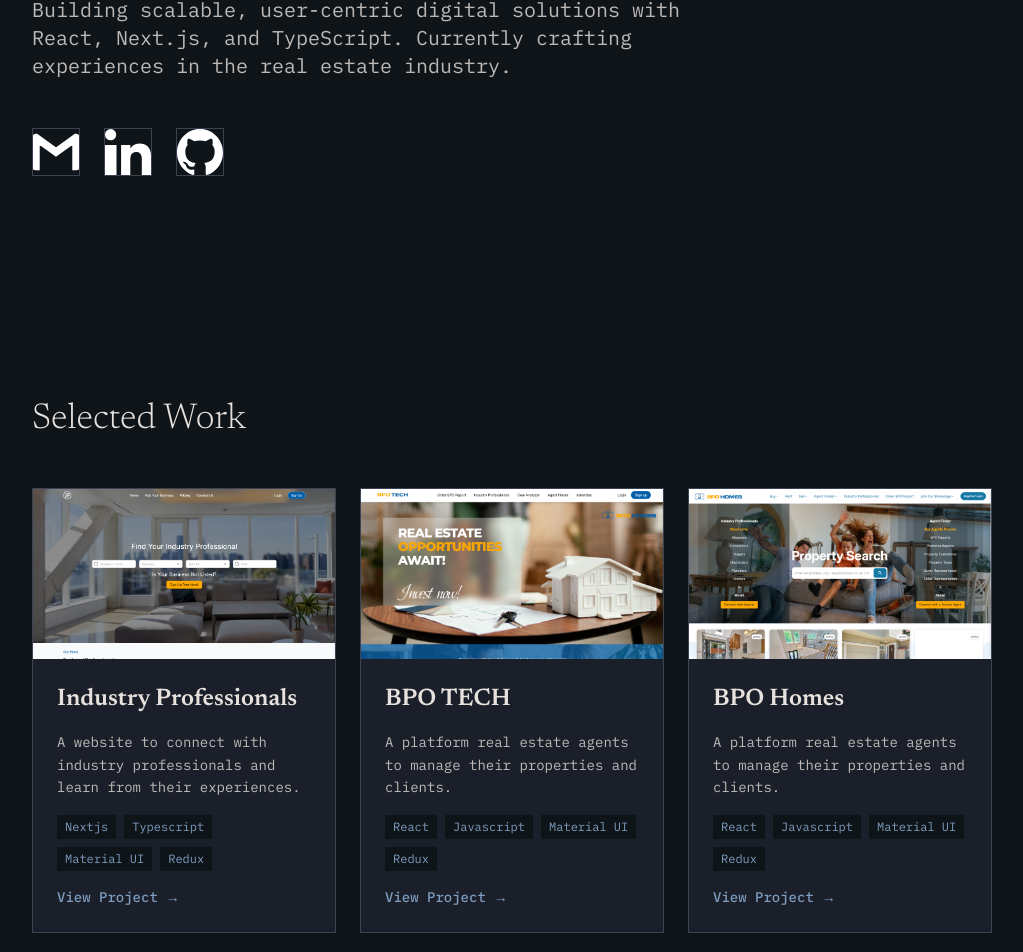
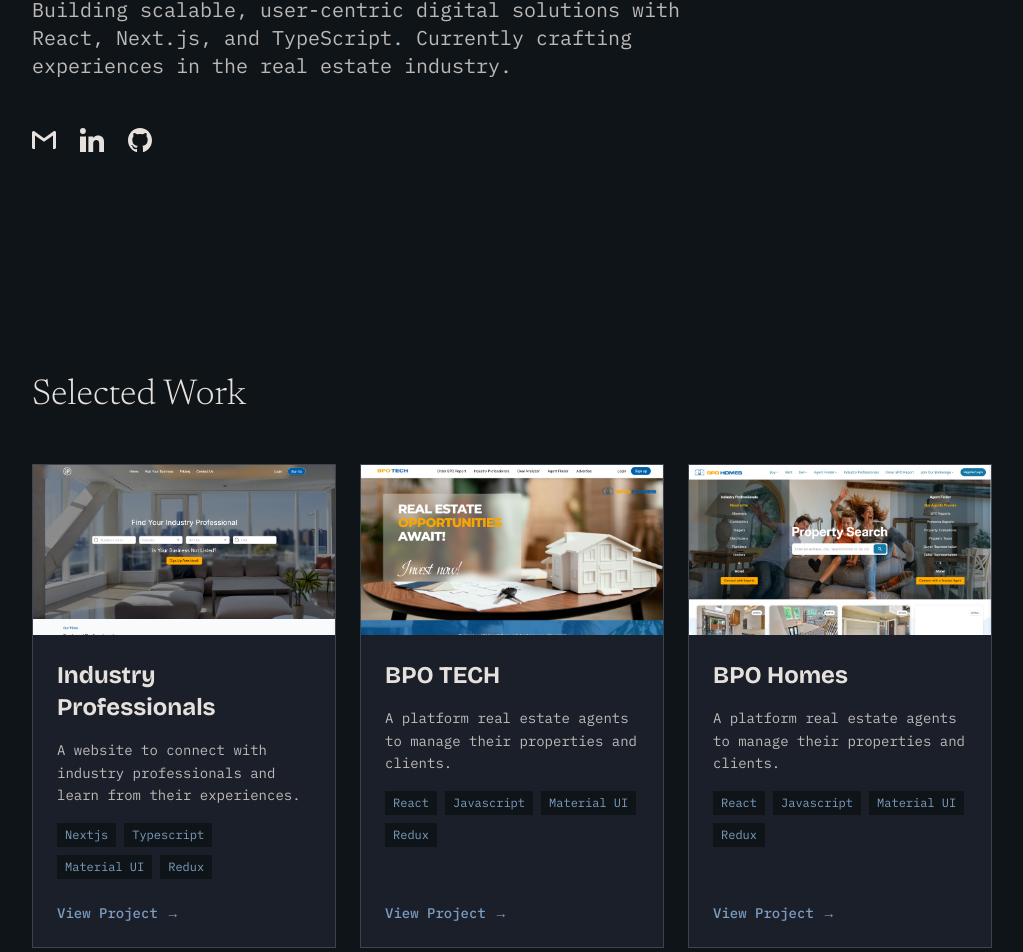
Before and after one commit to ceesiyamoah/porfolio, a Next.js app: page / in a window 1280 px wide. Shown: the part 353-1305 px from the top of the page, without its empty margins (128-1151 px from the left). Built offline with nearby package versions, Linux system fonts and the light colour scheme.

Commit message:
new layout

```diff
--- a/app/layout.tsx
+++ b/app/layout.tsx
@@ -1,4 +1,4 @@
-import { Newsreader, IBM_Plex_Mono } from 'next/font/google';
+import { Newsreader, IBM_Plex_Mono, Bricolage_Grotesque } from 'next/font/google';
 import './globals.css';
 import { ReactNode } from 'react';
 
@@ -14,14 +14,20 @@ const ibmPlexMono = IBM_Plex_Mono({
 	weight: ['300', '400', '500', '600'],
 });
 
+const bricolageGrotesque = Bricolage_Grotesque({
+	variable: '--font-bricolage',
+	subsets: ['latin'],
+	weight: ['400', '600', '700'],
+});
+
 export default function RootLayout({
 	children,
 }: Readonly<{
 	children: ReactNode;
 }>) {
 	return (
-		<html lang='en'>
-			<body className={`${newsreader.variable} ${ibmPlexMono.variable} antialiased scroll-smooth`}>{children}</body>
+		<html lang='en' className='scroll-smooth'>
+			<body className={`${newsreader.variable} ${ibmPlexMono.variable} ${bricolageGrotesque.variable} antialiased`}>{children}</body>
 		</html>
 	);
 }
--- a/app/page.tsx
+++ b/app/page.tsx
@@ -89,7 +89,7 @@ export default function Home() {
 						{contactLinks.map((link) => (
 							<Link
 								href={link.url}
-								className='w-12 h-12 flex items-center justify-center border border-[var(--muted)] hover:border-[var(--accent)] transition-colors'
+								className='w-6 h-6 hover:opacity-70 transition-opacity'
 								key={link.url}
 								aria-label={link.url.includes('github') ? 'GitHub' : link.url.includes('linkedin') ? 'LinkedIn' : 'Email'}
 							>
@@ -157,7 +157,7 @@ export default function Home() {
 
 const ProjectCard = (project: Project & { index: number }) => {
 	return (
-		<article className='group bg-[var(--card-bg)] border border-[var(--muted)] overflow-hidden hover:border-[var(--accent)] transition-colors'>
+		<article className='group bg-[var(--card-bg)] border border-[var(--muted)] overflow-hidden hover:border-[var(--accent)] transition-colors flex flex-col'>
 			<div className='relative overflow-hidden aspect-video'>
 				<Image
 					src={project.image}
@@ -169,14 +169,14 @@ const ProjectCard = (project: Project & { index: number }) => {
 					loading='lazy'
 				/>
 			</div>
-			<div className='p-6 space-y-4'>
-				<h3 className='text-2xl font-[family-name:var(--font-newsreader)] font-semibold'>
+			<div className='p-6 flex flex-col flex-1'>
+				<h3 className='text-2xl font-bold font-[family-name:var(--font-bricolage)] mb-4'>
 					{project.title}
 				</h3>
-				<p className='text-sm opacity-80 leading-relaxed'>
+				<p className='text-sm opacity-80 leading-relaxed mb-4'>
 					{project.description}
 				</p>
-				<div className='flex flex-wrap gap-2'>
+				<div className='flex flex-wrap gap-2 mb-6'>
 					{project.tech.split(', ').map((tech) => (
 						<span key={tech} className='text-xs px-2 py-1 bg-[var(--background)] text-[var(--accent)]'>
 							{tech}
@@ -186,7 +186,7 @@ const ProjectCard = (project: Project & { index: number }) => {
 				<Link
 					href={project.link}
 					target='_blank'
-					className='inline-flex items-center gap-2 text-[var(--accent)] hover:text-[var(--foreground)] transition-colors text-sm font-medium'
+					className='inline-flex items-center gap-2 text-[var(--accent)] hover:text-[var(--foreground)] transition-colors text-sm font-medium mt-auto'
 				>
 					<span>View Project</span>
 					<span>→</span>
--- a/components/SVG/Github.tsx
+++ b/components/SVG/Github.tsx
@@ -1,10 +1,8 @@
 const Github = () => (
-	<svg xmlns='http://www.w3.org/2000/svg' fill='#fff' stroke='#fff' viewBox='0 0 20 20'>
-		<title>{'github [#ffffff]'}</title>
+	<svg xmlns='http://www.w3.org/2000/svg' fill='currentColor' viewBox='0 0 20 20'>
+		<title>{'github'}</title>
 		<path
-			fill='#fff'
 			fillRule='evenodd'
-			stroke='none'
 			d='M10 0c5.523 0 10 4.59 10 10.253 0 4.529-2.862 8.371-6.833 9.728-.507.101-.687-.219-.687-.492 0-.338.012-1.442.012-2.814 0-.956-.32-1.58-.679-1.898 2.227-.254 4.567-1.121 4.567-5.059 0-1.12-.388-2.034-1.03-2.752.104-.259.447-1.302-.098-2.714 0 0-.838-.275-2.747 1.051A9.396 9.396 0 0 0 10 4.958a9.375 9.375 0 0 0-2.503.345C5.586 3.977 4.746 4.252 4.746 4.252c-.543 1.412-.2 2.455-.097 2.714-.639.718-1.03 1.632-1.03 2.752 0 3.928 2.335 4.808 4.556 5.067-.286.256-.545.708-.635 1.371-.57.262-2.018.715-2.91-.852 0 0-.529-.985-1.533-1.057 0 0-.975-.013-.068.623 0 0 .655.315 1.11 1.5 0 0 .587 1.83 3.369 1.21.005.857.014 1.665.014 1.909 0 .271-.184.588-.683.493C2.865 18.627 0 14.783 0 10.253 0 4.59 4.478 0 10 0'
 		/>
 	</svg>
--- a/components/SVG/Gmail.tsx
+++ b/components/SVG/Gmail.tsx
@@ -1,5 +1,5 @@
 const Gmail = () => (
-	<svg xmlns='http://www.w3.org/2000/svg' fill='#fff' stroke='#fff' viewBox='0 0 24 24'>
+	<svg xmlns='http://www.w3.org/2000/svg' fill='currentColor' viewBox='0 0 24 24'>
 		<title>{'Gmail icon'}</title>
 		<path d='M24 4.5v15c0 .85-.65 1.5-1.5 1.5H21V7.387l-9 6.463-9-6.463V21H1.5C.649 21 0 20.35 0 19.5v-15c0-.425.162-.8.431-1.068A1.485 1.485 0 0 1 1.5 3H2l10 7.25L22 3h.5c.425 0 .8.162 1.069.432.27.268.431.643.431 1.068z' />
 	</svg>
--- a/components/SVG/Linkedin.tsx
+++ b/components/SVG/Linkedin.tsx
@@ -1,10 +1,8 @@
 const Linkedin = () => (
-	<svg xmlns='http://www.w3.org/2000/svg' stroke='#000' viewBox='0 0 20 20'>
+	<svg xmlns='http://www.w3.org/2000/svg' fill='currentColor' viewBox='0 0 20 20'>
 		<title>{'linkedin'}</title>
 		<path
-			fill='#fff'
 			fillRule='evenodd'
-			stroke='none'
 			d='M20 20h-4v-6.999c0-1.92-.847-2.991-2.366-2.991-1.653 0-2.634 1.116-2.634 2.991V20H7V7h4v1.462s1.255-2.202 4.083-2.202C17.912 6.26 20 7.986 20 11.558V20ZM2.442 4.921A2.451 2.451 0 0 1 0 2.46 2.451 2.451 0 0 1 2.442 0a2.451 2.451 0 0 1 2.441 2.46 2.45 2.45 0 0 1-2.441 2.461ZM0 20h5V7H0v13Z'
 		/>
 	</svg>
```
